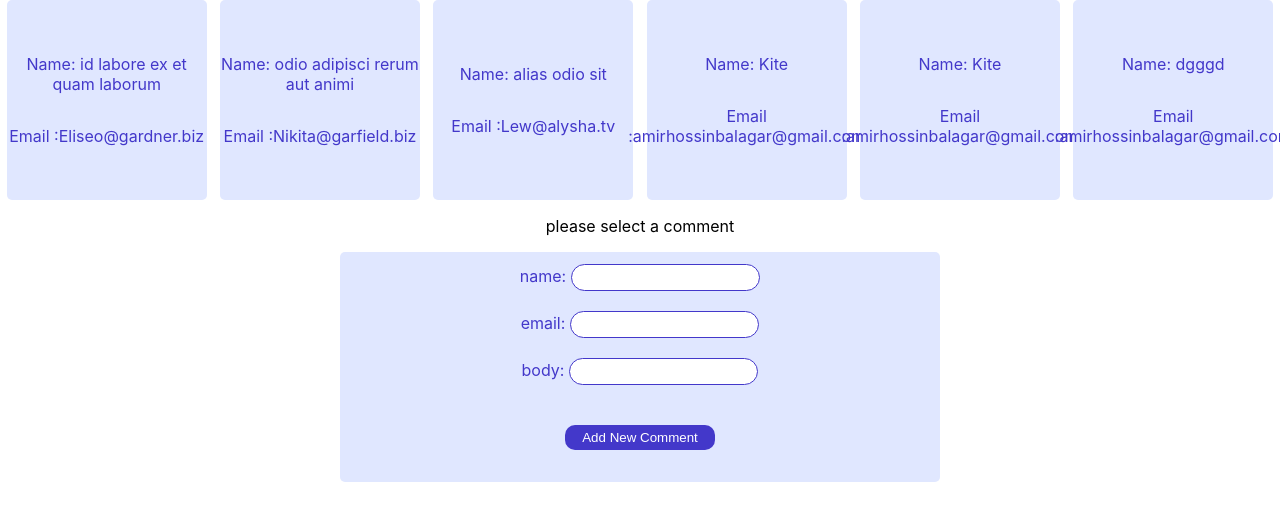
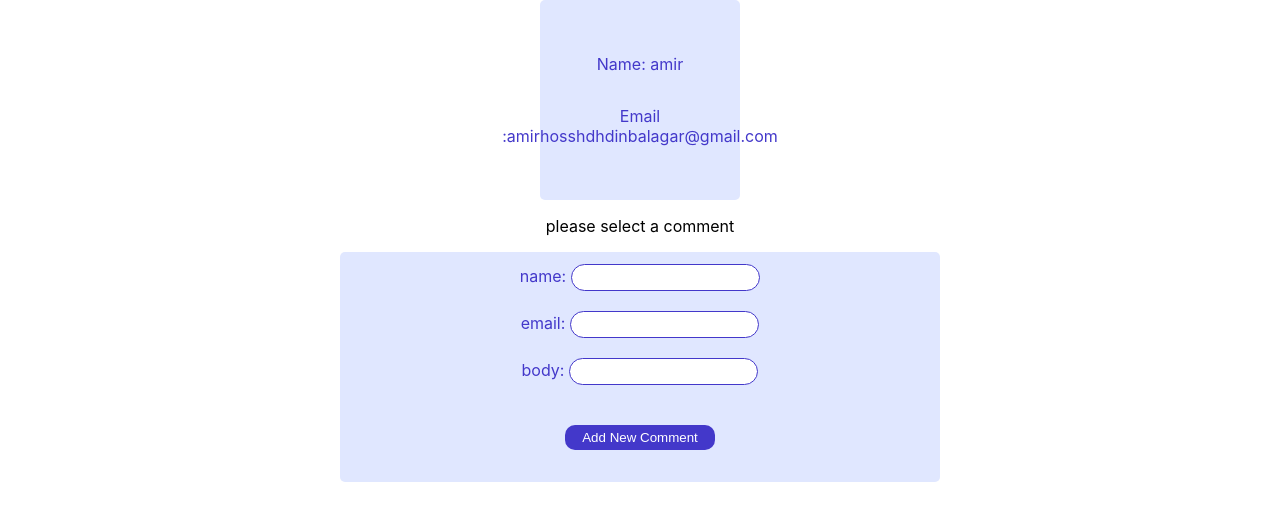
Before and after one commit to amirho3einb/http-app, a React (Create React App) app: page / in a window 1280 px wide. Shown: the top 520 px of the page. Built offline with nearby package versions, Linux system fonts and the light colour scheme; data requests are answered from the project's data file.

Commit message:
send and delete data by async-await

```diff
--- a/data/db.json
+++ b/data/db.json
@@ -1,46 +1,11 @@
 {
   "comments": [
     {
-      "postId": 1,
-      "id": 1,
-      "name": "id labore ex et quam laborum",
-      "email": "Eliseo@gardner.biz",
-      "body": "laudantium enim quasi est quidem magnam voluptate ipsam eos\ntempora quo necessitatibus\ndolor quam autem quasi\nreiciendis et nam sapiente accusantium"
-    },
-    {
-      "postId": 1,
-      "id": 3,
-      "name": "odio adipisci rerum aut animi",
-      "email": "Nikita@garfield.biz",
-      "body": "quia molestiae reprehenderit quasi aspernatur\naut expedita occaecati aliquam eveniet laudantium\nomnis quibusdam delectus saepe quia accusamus maiores nam est\ncum et ducimus et vero voluptates excepturi deleniti ratione"
-    },
-    {
-      "postId": 1,
-      "id": 4,
-      "name": "alias odio sit",
-      "email": "Lew@alysha.tv",
-      "body": "non et atque\noccaecati deserunt quas accusantium unde odit nobis qui voluptatem\nquia voluptas consequuntur itaque dolor\net qui rerum deleniti ut occaecati"
-    },
-    {
-      "name": "Kite",
-      "email": "amirhossinbalagar@gmail.com",
+      "name": "amir",
+      "email": "amirhosshdhdinbalagar@gmail.com",
       "body": "",
-      "content": "uihio",
-      "id": 5
-    },
-    {
-      "name": "Kite",
-      "email": "amirhossinbalagar@gmail.com",
-      "body": "",
-      "content": "uihio",
-      "id": 6
-    },
-    {
-      "name": "dgggd",
-      "email": "amirhossinbalagar@gmail.com",
-      "body": "",
-      "content": "uihio",
-      "id": 7
+      "content": "uihioefesgg",
+      "id": 2
     }
   ]
 }
--- a/package.json
+++ b/package.json
@@ -10,6 +10,7 @@
     "react": "^17.0.2",
     "react-dom": "^17.0.2",
     "react-scripts": "4.0.3",
+    "react-toastify": "^8.1.0",
     "web-vitals": "^1.1.2"
   },
   "scripts": {
--- a/src/App.js
+++ b/src/App.js
@@ -1,9 +1,12 @@
 import './App.css';
 import Discussion from './container/Discussion/Discussion';
+import { ToastContainer } from 'react-toastify';
+import 'react-toastify/dist/ReactToastify.css';
 
 function App() {
   return (
     <div className="App">
+      <ToastContainer />
       <Discussion />
     </div>
   );
--- a/src/components/FullComment/FullComment.js
+++ b/src/components/FullComment/FullComment.js
@@ -2,7 +2,7 @@ import axios from "axios";
 import { useEffect } from "react";
 import { useState } from "react/cjs/react.development";
 import "./fullComment.css";
-const FullComment = ({commentId}) => {
+const FullComment = ({commentId, setComments}) => {
     const [comment, setComment] = useState(null);
     console.log(commentId);
     const styles = {
@@ -19,12 +19,21 @@ const FullComment = ({commentId}) => {
         }
     },[commentId]);
 
-    const deleteHandler = () => {
-        axios.delete(`http://localhost:3001/comments/${commentId}`)
-        .then((res) => console.log(res.data))
-        .catch((err) => console.log(err));
+    // const deleteHandler = () => {
+    //     axios.delete(`http://localhost:3001/comments/${commentId}`)
+    //     .then((res) => console.log(res.data))
+    //     .catch((err) => console.log(err));
+    // };
+
+    const deleteHandler = async() => {
+        try{
+            await axios.delete(`http://localhost:3001/comments/${commentId}`);
+            const {data} = await axios.get("http://localhost:3001/comments");
+            setComments(data);
+            setComment(null);
+        }
+        catch(error){}
     };
-
     let commentDetail = <p> please select a comment</p>;
 
     if(commentId) commentDetail =  <p style={styles}>loading ...</p>;
--- a/src/components/NewComment/NewComment.js
+++ b/src/components/NewComment/NewComment.js
@@ -8,12 +8,22 @@ const NewComment = ({setComments}) => {
         body: "",
     });
 
-    const postCommentHandler = () => {
-        axios
-        .post("http://localhost:3001/comments", comment)
-        .then((res) => axios.get("http://localhost:3001/comments"))
-        .then((res) => setComments(res.data))
-        .catch()
+    // const postCommentHandler = () => {
+    //     axios
+    //     .post("http://localhost:3001/comments", comment)
+    //     .then((res) => axios.get("http://localhost:3001/comments"))
+    //     .then((res) => setComments(res.data))
+    //     .catch()
+    // }
+
+    const postCommentHandler = async() => {
+        try{
+            await axios
+            .post("http://localhost:3001/comments", comment);
+            const {data} = await axios.get("http://localhost:3001/comments");
+            setComments(data);
+        }
+        catch(error){}
     }
 
     const changeHandler = (e) => {
--- a/src/container/Discussion/Discussion.js
+++ b/src/container/Discussion/Discussion.js
@@ -4,6 +4,7 @@ import FullComment from "../../components/FullComment/FullComment";
 import NewComment from "../../components/NewComment/NewComment";
 import "./discussion.css";
 import axios from "axios";
+import { toast } from 'react-toastify';
 
 
 const Discussion = () => {
@@ -11,14 +12,6 @@ const Discussion = () => {
     const [selectedId, setSelectedId] = useState(null);
     const [error, setError] = useState(false);
 
-    // how to get data?
-    // 1. useEffect () => http
-    // 2. CDM => get
-    // 2xx => ok !
-    // 301, 302 => redirect ! => SEO
-    // 4xx => 401 => unAuthorized , 402, 403 => not Access, 404 => notFound
-    // 5x => server
-/********* then cach ***********/
     useEffect(()=>{
         const getComments = async () => {
             try {
@@ -32,49 +25,15 @@ const Discussion = () => {
         }
         getComments();
     },[]);
-    // const postCommentHandler = (comment) => {
-    //     axios
-    //     .post("http://localhost:3001/comments", comment)
-    //     .then((res) => axios.get("http://localhost:3001/comments"))
-    //     .then((res) => setComments(res.data))
-    //     .catch()
-    // }
 
-
-
-
-    /*********** Async - Await *************/
-    /********** regular function *************/
-    // async function getComments() {
-    //     try {
-    //         const { data } = await axios.get(
-    //             "https://jsonplaceholder.typicode.com/comments"
-    //         );
-    //         setComments(data.slice(0 , 4));
-    //     } catch (error) {
-    //         console.log(error);
-    //     }
-    // }
-
-
-    /********** arrow function *************/
-    // const getComments = async () => {
-    //     try {
-    //         const { data } = await axios.get(
-    //             "https://jsonplaceholder.typicode.com/comments"
-    //         );
-    //         setComments(data.slice(0 , 4));
-    //     } catch (error) {
-    //         console.log(error);
-    //     }
-    // }
     const selectCommentHandler = (id) => {
         setSelectedId(id);
     }
     const renderComments = () => {
         let renderValue = <p>loading ...</p>;
         if(error){
-            renderValue = <p>fetching data failed !</p>
+            renderValue = <p>fetching data failed !</p>;
+            toast.error('there is an error')
         }
         if(comments && !error){
             renderValue = comments.map(c => <Comment key={c.id} name={c.name} email={c.email} onClick={() => selectCommentHandler(c.id)}/>)
@@ -86,7 +45,7 @@ const Discussion = () => {
             <section>
                 {renderComments()}
             </section>
-            <section><FullComment commentId={selectedId}/></section>
+            <section><FullComment commentId={selectedId} setComments={setComments}/></section>
             <section><NewComment setComments={setComments}/></section>
         </main>
     );
```
Also changed, not shown: 1 other file (tests, documents, lock files or other folders).
